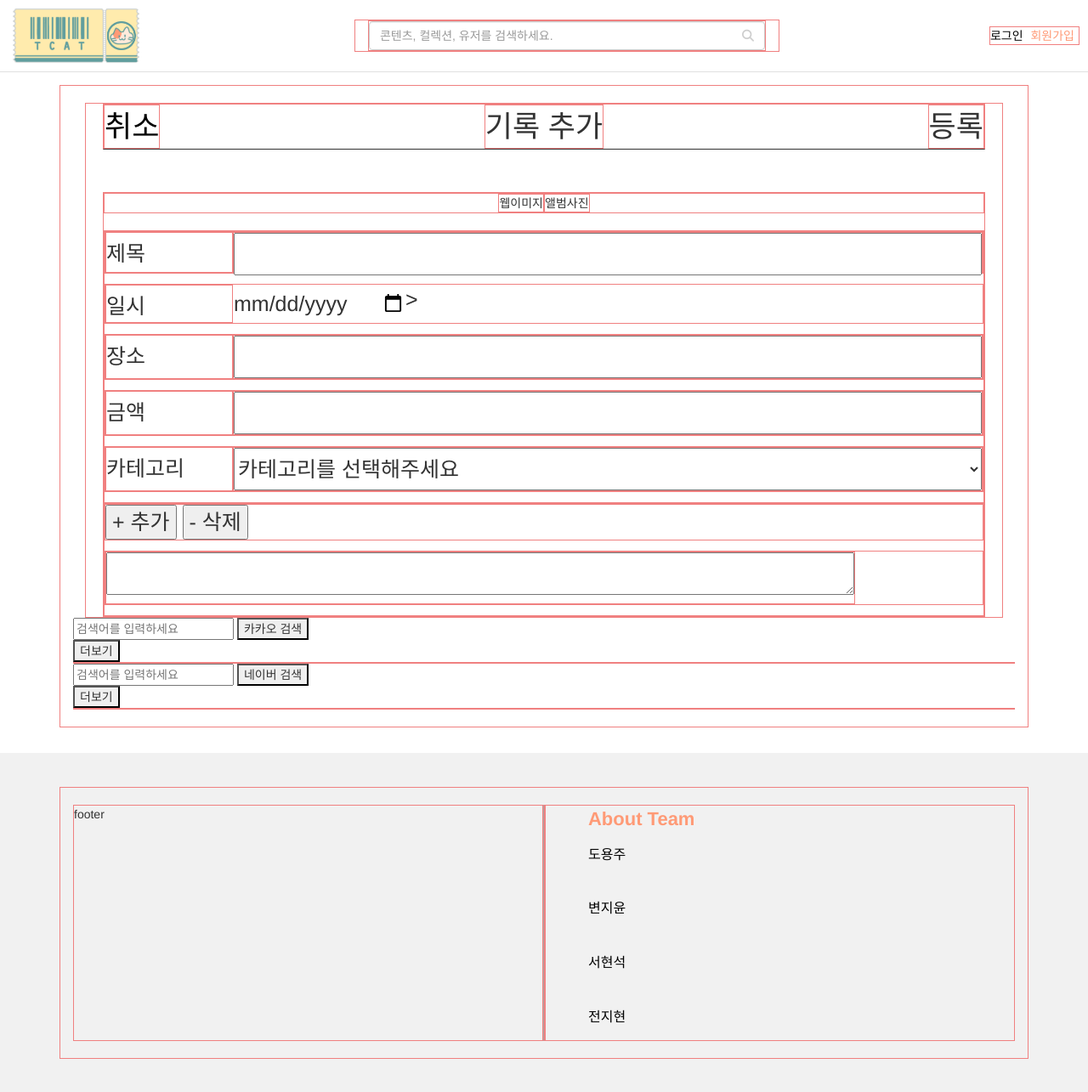
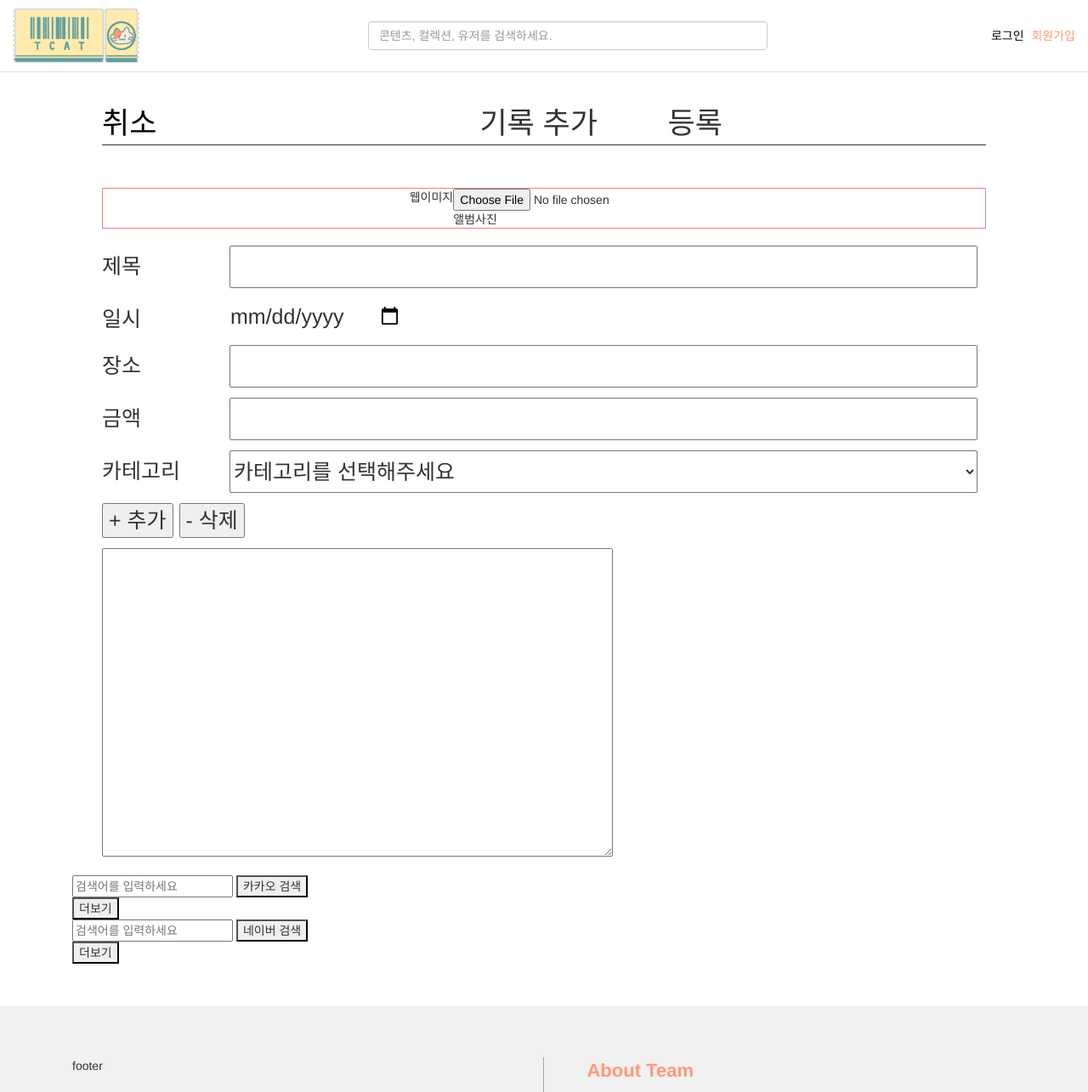
Before and after one commit to HyeonSeuk/TCAT, a Django app: page /tcat/create/ in a window 1280 px wide. Shown: the top 1285 px of the page at 85% size. Run offline with Django 3.2, Linux system fonts and the light colour scheme; some libraries are stand-ins or nearby versions.

Commit message:
[수정]create.html

```diff
--- a/requirements.txt
+++ b/requirements.txt
@@ -9,8 +9,10 @@ chromedriver-autoinstaller==0.4.0
 Django==3.2.18
 django-appconf==1.0.5
 django-bootstrap-datepicker-plus==5.0.3
+django-ckeditor==6.5.1
 django-flatpickr==2.0.0
 django-imagekit==4.1.0
+django-js-asset==2.0.0
 django-tempus-dominus==5.1.2.17
 exceptiongroup==1.1.1
 h11==0.14.0
@@ -34,5 +36,3 @@ trio-websocket==0.10.2
 typing_extensions==4.6.2
 urllib3==2.0.2
 wsproto==1.2.0
-django-ckeditor==6.5.1
-django-js-asset==2.0.0
--- a/static/css/create.css
+++ b/static/css/create.css
@@ -1,12 +1,8 @@
-.tcat__root--color {
-  color: #FF9A76;
-  color: #FFEADB;
-  color: #F7C5A8;
-  color: #679B9B;
-}
-
-div {
-  border: 1px solid lightcoral;
+:root {
+  --main-color: #FF9A76;
+  --second-color: #FFEADB;
+  --third-color: #F7C5A8;
+  --fourth-color: #679B9B;
 }
 
 .create__total {
@@ -18,7 +14,6 @@ div {
   display: flex;
   font-size: 35px;
   font-weight: 500;
-  justify-content: space-between;
   margin-left: 20px;
   margin-right: 20px;
   margin-bottom: 50px;
@@ -35,9 +30,14 @@ div {
   margin-right: 20px;
 }
 
+.create__header--title {
+  margin-left: 380px;
+}
+
 .main__image{
   justify-content: center;
   margin-bottom: 20px;
+  border: 1px solid lightcoral;
 }
 
 .main__contents {
@@ -45,13 +45,6 @@ div {
 }
 
 .contents__title {
-  display: flex;
-  font-size: 25px;
-  height: 50px;
-  margin-bottom: 12px;
-}
-
-.new-contents__title {
   display: flex;
   font-size: 25px;
   height: 50px;
@@ -86,6 +79,18 @@ input[type="date"]{
   margin-bottom: 12px;
 }
 
+.new-contents__location {
+  display: flex;
+  font-size: 25px;
+  height: 50px;
+  margin-bottom: 12px;
+  border: 1px solid black;
+}
+
+.new-contents__location > div {
+  border: 1px solid black;
+}
+
 .contents__price {
   font-size: 25px;
   margin-bottom: 12px;
@@ -105,3 +110,14 @@ input[type="date"]{
   font-size: 25px;
   margin-bottom: 12px;
 }
+
+.main__input {
+  font-size: 35px;
+  font-weight: 500;
+  position: absolute;
+  right: 430px;
+  top: 120px;
+  border: none;
+  background-color: white;
+  padding: 0;
+}
--- a/static/js/create.js
+++ b/static/js/create.js
@@ -1,6 +1,6 @@
 function createDiv() {
   // 1. <div class="d-flex contents__title"> 요소 복제
-  const titleContainer = document.querySelector('.contents__title');
+  const titleContainer = document.querySelector('.contents__location');
   const newTitleContainer = titleContainer.cloneNode(true);
 
   // 2. <div class="contents__title--title"> 요소 초기화
@@ -9,15 +9,15 @@ function createDiv() {
   titleElement.contentEditable = true;
 
   // 3. 두 번째 <div> 요소 초기화
-  const secondDiv = newTitleContainer.querySelector('.contents__title > div:nth-child(2)');
+  const secondDiv = newTitleContainer.querySelector('.contents__location > div:nth-child(2)');
   secondDiv.textContent = '';
   secondDiv.contentEditable = true;
 
   // 4. 복제된 요소에서 ".contents__title" 클래스 제거
-  newTitleContainer.classList.remove('contents__title');
+  newTitleContainer.classList.remove('contents__location');
 
   // 5. 복제된 요소에 "new-contents__price" 클래스 추가
-  newTitleContainer.classList.add('new-contents__title');
+  newTitleContainer.classList.add('new-contents__location');
 
   // 6. 복제된 요소를 <div class="contents__add"> 바로 앞에 추가
   const addButtonContainer = document.querySelector('.contents__add');
@@ -25,8 +25,8 @@ function createDiv() {
 }
 
 function deleteDiv() {
-  const titleContainers = document.querySelectorAll('.contents__title'); // 모든 생성된 요소 선택
-  const newTitleContainers = document.querySelectorAll('.new-contents__title'); // 새로 추가된 요소만 선택
+  const titleContainers = document.querySelectorAll('.contents__loaction'); // 모든 생성된 요소 선택
+  const newTitleContainers = document.querySelectorAll('.new-contents__location'); // 새로 추가된 요소만 선택
 
   if (newTitleContainers.length > 0) {
     const lastTitleContainer = newTitleContainers[newTitleContainers.length - 1]; // 가장 최근에 생성된 요소 선택
--- a/tcat/forms.py
+++ b/tcat/forms.py
@@ -35,16 +35,16 @@ class TcatForm(forms.ModelForm):
 
     def __init__(self, *args, **kwargs):
         super().__init__(*args, **kwargs)
-        self.fields['title'].widget.attrs['class'] = 'contents__title--input'
+        # self.fields['title'].widget.attrs['class'] = 'contents__title--input'
         self.fields['location'].widget.attrs['class'] = 'contents__title--input'
         self.fields['price'].widget.attrs['class'] = 'contents__title--input'
         self.fields['categori'].widget.attrs['class'] = 'contents__title--input'
-        self.fields['review'].widget.attrs['class'] = 'contents__title--input'
 
 
-    def save(self, commit=True):
-        instance = super().save(commit)
-        if self.cleaned_data.get('images'):
-            for image in self.cleaned_data.get('images'):
-                TcatImage.objects.create(tcat=instance, image=image)
-        return instance
+
+    # def save(self, commit=True):
+    #     instance = super().save(commit)
+    #     if self.cleaned_data.get('images'):
+    #         for image in self.cleaned_data.get('images'):
+    #             TcatImage.objects.create(tcat=instance, image=image)
+    #     return instance
--- a/tcat/models.py
+++ b/tcat/models.py
@@ -7,13 +7,13 @@ from ckeditor.fields import RichTextField
 class Tcat(models.Model):
     title = models.CharField(max_length=100)
     date = models.DateField()
-    location = models.CharField(max_length=50)
-    price = models.IntegerField()
+    location = models.CharField(max_length=50, blank=True, null=True)
+    price = models.IntegerField(blank=True, null=True)
     image = models.ImageField(blank=True, null=True, upload_to='ticket_diarys/')
     image_url = models.URLField(blank=True)
-    review = RichTextField()
+    review = RichTextField(blank=True, null=True)
     user = models.ForeignKey(settings.AUTH_USER_MODEL, on_delete=models.CASCADE)
-    categori = models.CharField(max_length=50)
+    categori = models.CharField(max_length=50, blank=True, null=True)
 
 
 # class TcatImage(models.Model):
--- a/tcat/templates/tcat/create.html
+++ b/tcat/templates/tcat/create.html
@@ -23,10 +23,11 @@
     <!--header-->
     <div class="create__header">
       <div><a class="create__header--text" href="{% url 'tcat:index' %}">취소</a></div>
-      <div>기록 추가</div>
-      <div type="submit" onclick="document.getElementById('tcatForm').submit();">
+      <div class="create__header--title">기록 추가</div>
+      {% comment %} <div type="submit" onclick="document.getElementById('tcatForm').submit();">
         등록
       </div>
+      <input type="submit" onclick="document.getElementById('tcatForm').submit();"> {% endcomment %}
     </div>
 
     <!--main-->
@@ -36,18 +37,17 @@
         <!--image-->
         <div class="d-flex main__image">
           <div>웹이미지</div>
-          <div>앨범사진</div>
+          <div>{{ form.image }}앨범사진</div>
         </div>
         <!--contents-->
         <div class="main__contents">
           <div class="contents__title">
             <div class="contents__title--title">제목</div>
-            <div>{{ form.title }}</div>
+            <input type="text" name="title" class="contents__title--input" required>
           </div>
           <div class="d-flex contents__date">
             <div class="contents__title--title">일시</div>
-            <input type="date" value={{ form.date }}>
-            {% comment %} <div>{{ form.date }}</div> {% endcomment %}
+            <input type="date" name="date" required>
           </div>
           <div class="d-flex contents__location">
             <div class="contents__title--title">장소</div>
@@ -73,12 +73,11 @@
           </div>
         </div>
       </div>
+      <input type="submit" value="등록" class="main__input">
     </form>
   </div>
 
 <!-- 카카오 검색 -->
-<script src="https://ajax.googleapis.com/ajax/libs/jquery/3.5.1/jquery.min.js"></script>
-
 <form id="kakaoSearchForm">
   <input type="text" id="kakaoQuery" placeholder="검색어를 입력하세요">
   <button type="submit">카카오 검색</button>
@@ -86,6 +85,25 @@
 <button id="kakaoLoadMore">더보기</button>
 
 <div id="kakaoSearchResult"></div>
+
+<!-- 네이버 검색 -->
+<form id="naverSearchForm">
+  <input type="text" id="naverQuery" placeholder="검색어를 입력하세요">
+  <button type="submit">네이버 검색</button>
+</form>
+<button id="naverLoadMore">더보기</button>
+
+<div id="naverSearchResult"></div>
+
+
+{% endblock content %}
+
+
+{% block javascript %}
+  <script type="text/javascript" src="{% static 'js/create.js' %}"></script>
+
+<!-- 카카오 검색 -->
+  <script src="https://ajax.googleapis.com/ajax/libs/jquery/3.5.1/jquery.min.js"></script>
 
   <script>
     var kakaoImages = [];
@@ -130,14 +148,6 @@ $("#kakaoSearchForm").submit(function(e) {
   <!-- 네이버 검색 -->
   <script src="https://ajax.googleapis.com/ajax/libs/jquery/3.5.1/jquery.min.js"></script>
 
-<form id="naverSearchForm">
-  <input type="text" id="naverQuery" placeholder="검색어를 입력하세요">
-  <button type="submit">네이버 검색</button>
-</form>
-<button id="naverLoadMore">더보기</button>
-
-<div id="naverSearchResult"></div>
-
   <script>
     var naverImages = [];
     var naverVisibleImages = 8;
@@ -178,14 +188,15 @@ $("#naverSearchForm").submit(function(e) {
     });
   </script>
 
+<script>
+  function submitForm() {
+    var titleInput = document.getElementById('title');
+    if (titleInput.value.trim() === '') {
+      alert('제목을 입력해주세요.');
+      return false;
+    }
+    return true;
+  }
+</script>
 
-
-
-
-
-{% endblock content %}
-
-{% block javascript %}
-  <script type="text/javascript" src="{% static 'js/create.js' %}"></script>
-  <script src="https://code.jquery.com/jquery-3.6.4.js" integrity="sha256-a9jBBRygX1Bh5lt8GZjXDzyOB+bWve9EiO7tROUtj/E=" crossorigin="anonymous"></script>
 {% endblock javascript %}
--- a/tcat/views.py
+++ b/tcat/views.py
@@ -90,12 +90,13 @@ def create(request):
             tcat = tcat_form.save(commit=False)
             tcat.user = request.user
             tcat.save()
+            return redirect('tcat:detail', tcat.pk)
 
         if tcat.image:
             tcat.image_url = settings.MEDIA_URL + str(tcat.image)
             tcat.save()
 
-            return redirect('tcat:index')
+            return redirect('tcat:detail', tcat.pk)
     else:
         tcat_form = TcatForm()
 
--- a/templates/base.html
+++ b/templates/base.html
@@ -7,21 +7,7 @@
     <!-- Bootstrap-->
     <link href="https://cdn.jsdelivr.net/npm/bootstrap@5.3.0-alpha3/dist/css/bootstrap.min.css" rel="stylesheet" integrity="sha384-KK94CHFLLe+nY2dmCWGMq91rCGa5gtU4mk92HdvYe+M/SXH301p5ILy+dN9+nJOZ" crossorigin="anonymous">
     <link rel="stylesheet" href="https://maxcdn.bootstrapcdn.com/bootstrap/3.4.1/css/bootstrap.min.css">
-    <!-- Bootstrap Datepicker -->
-    <link rel="stylesheet" href="https://cdnjs.cloudflare.com/ajax/libs/bootstrap-datepicker/1.9.0/css/bootstrap-datepicker.min.css">
-    <!-- moment -->
-    <script src="https://cdnjs.cloudflare.com/ajax/libs/moment.js/2.29.1/moment.min.js"></script>
-    <!-- jQuery -->
-    <script src="https://code.jquery.com/jquery-3.6.0.min.js"></script>
-    <!-- FullCalendar -->
-    <script src='https://cdn.jsdelivr.net/npm/fullcalendar-scheduler@6.1.8/index.global.min.js'></script>
-    <!-- Bootstrap -->
-    <script src="https://maxcdn.bootstrapcdn.com/bootstrap/3.4.1/js/bootstrap.min.js"></script>
-    <!-- Bootstrap Datepicker -->
-    <script src="https://cdnjs.cloudflare.com/ajax/libs/bootstrap-datepicker/1.9.0/js/bootstrap-datepicker.min.js"></script>
-    <script src="https://cdnjs.cloudflare.com/ajax/libs/bootstrap-datepicker/1.9.0/locales/bootstrap-datepicker.ko.min.js"></script>
     <title>TCAT</title>
-    <script src="https://kit.fontawesome.com/7c2def04d0.js" crossorigin="anonymous"></script>
     <link rel="stylesheet" href="{% static 'css/navbar.css' %}">
 
     {% block style %}
```
Also changed, not shown: pjt/settings.py (+19 -0 lines), tcat/templates/tcat/detail.html (+10 -0 lines), tcat/templates/tcat/index.html (+16 -0 lines), accounts/migrations/0001_initial.py, tcat/migrations/0001_initial.py. Lines whose indentation alone changed are shown as unchanged.
